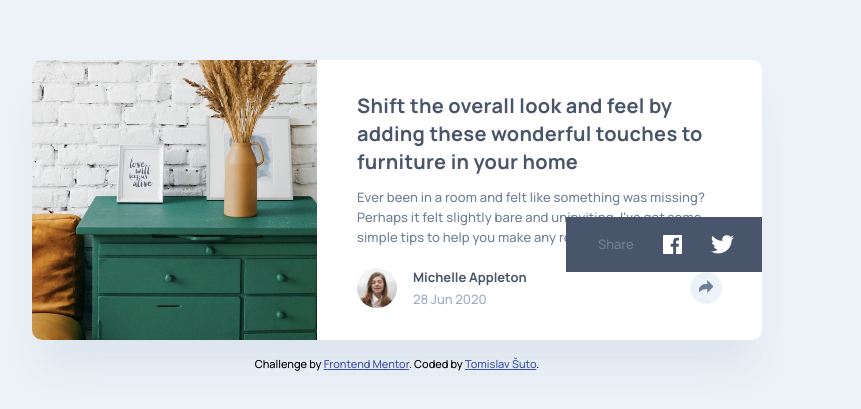
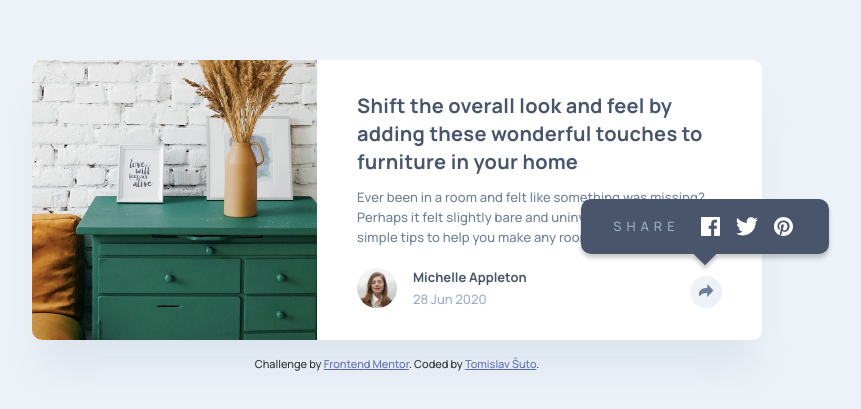
Before and after one commit to RetroApe/article-preview-component-master, a plain HTML site: page index.html in a window 1280 px wide. Shown: the part 185-594 px from the top of the page, without its empty margins (243-1104 px from the left). Drawn offline with Linux system fonts and the light colour scheme.

Commit message:
Fiddling with Share Pop-up

```diff
--- a/index.html
+++ b/index.html
@@ -21,7 +21,7 @@
   <main>
     <div class="card">
 
-      <img src="images/drawers.jpg" alt="drawers with a plant in front of a wall">
+      <img class="main-img" src="images/drawers.jpg" alt="drawers with a plant in front of a wall">
 
       <div class="container">
 
@@ -42,18 +42,35 @@
             <p class="name">Michelle Appleton</p>
             <p class="date">28 Jun 2020</p>
           </div>
+
           <div class="share-icon">
-            <div class="share__pop-up">
-              <p>Share</p>
-              <img src="images/icon-facebook.svg" alt="facebook icon">
-              <img src="images/icon-twitter.svg" alt="twitter icon">
-              <img src="images/icon-pinterest.svg" alt="pinterest icon">
+
+            <div class="wrapper">
+              <div class="share__pop-up__desktop">
+                <p>Share</p>
+                <img src="images/icon-facebook.svg" alt="facebook icon">
+                <img src="images/icon-twitter.svg" alt="twitter icon">
+                <img src="images/icon-pinterest.svg" alt="pinterest icon">
+              </div>
             </div>
+
           </div>
         </div>
 
       </div>
+
+      <div class="share-bg">
+        <div class="share__pop-up__mobile">
+          <p>Share</p>
+          <img src="images/icon-facebook.svg" alt="facebook icon">
+          <img src="images/icon-twitter.svg" alt="twitter icon">
+          <img src="images/icon-pinterest.svg" alt="pinterest icon">
+        </div>
+      </div>
+
     </div>
+
+
 
     <div class="attribution">
       Challenge by <a href="https://www.frontendmentor.io?ref=challenge" target="_blank">Frontend Mentor</a>.
--- a/style.css
+++ b/style.css
@@ -38,11 +38,12 @@ body {
 
     display: flex;
     overflow: clip;
+    position: relative;
 
     background-color: white;
     box-shadow: 0 2.25rem 2.25rem -0.625rem #C9D5E177;
 
-    & img {
+    & .main-img {
         max-inline-size: 17.8125rem;
         object-fit: cover;
         object-position: left;
@@ -59,6 +60,7 @@ body {
 
     font-size: 0.8125rem;
     color: #6E8098;
+
 
     & h1 {
         font-size: 1.25rem;
@@ -81,6 +83,7 @@ body {
 
     justify-content: space-between;
     align-items: center;
+
 
     & .avatar {
         max-width: 2.5rem;
@@ -109,11 +112,13 @@ body {
         width: 2rem;
         height: 2rem;
         flex-shrink: 0;
+        align-self: flex-end;
 
         background-color: #ECF2F8;
         border-radius: 50%;
 
         position: relative;
+        z-index: 1;
 
         &::before {
             content: url(images/icon-share.svg);
@@ -125,19 +130,70 @@ body {
     }
 }
 
-.share__pop-up {
+.wrapper {
+    /* height: 3.4375rem; */
+    position: absolute;
+    left: -340%;
+    bottom: 340%;
+
+}
+
+.share__pop-up__desktop,
+.share__pop-up__mobile {
+
+    display: flex;
+    gap: 1rem;
+
+
+    & p {
+        font-size: 0.8125rem;
+        text-transform: uppercase;
+        letter-spacing: 0.3125rem;
+        color: #9DAEC2;
+        margin-right: 0.3125rem;
+        align-self: center;
+    }
+}
+
+.share__pop-up__mobile {
+    display: none;
+
+}
+
+.share__pop-up__desktop {
     width: 15.5rem;
     height: 3.4375rem;
     padding: 1.125rem 2rem;
 
+    border-radius: 0.625rem;
+    box-shadow: 0 0.25rem 0.25rem 0 #0003;
+
     background-color: #48556A;
 
-    display: flex;
-    justify-content: space-between;
+    position: fixed;
+    z-index: 0;
 
-    position: absolute;
-    transform: translate(-50%, -100%);
+    /* transform: translate(-50%, -1.5rem); */
 
+    transform-origin: 50% 150%;
+    transform: scale(1);
+
+
+    &::after {
+        content: '';
+        position: absolute;
+        bottom: 0rem;
+        left: 50%;
+        width: 1rem;
+        aspect-ratio: 1;
+        margin-left: -0.5rem;
+        margin-bottom: -0.5rem;
+        transform: rotate(45deg);
+
+        background-color: #48556A;
+        box-shadow: 0.17rem 0.17rem 0.25rem 0 #0003;
+
+    }
 }
 
 
@@ -154,7 +210,7 @@ body {
 
         flex-direction: column;
 
-        & img {
+        & .main-img {
             max-inline-size: 100%;
             max-height: 12.5rem;
             object-position: 0 25%;
@@ -162,7 +218,7 @@ body {
     }
 
     .container {
-        padding: 2.25rem 2rem 1.25rem 2rem;
+        padding: 2.25rem 2rem 1rem 2rem;
         flex-grow: 1;
 
         & h1 {
@@ -175,4 +231,47 @@ body {
             margin: 0.75rem 0 auto 0;
         }
     }
+
+
+    .wrapper {
+        height: 0;
+        top: 50%;
+        left: 0;
+    }
+
+    .share__pop-up__desktop {
+        display: none;
+    }
+
+    /* .share__pop-up__desktop {
+
+        position: absolute;
+        border-radius: 0;
+        box-shadow: none;
+        background-color: transparent;
+
+
+        transform: translate(-100%, -50%);
+
+
+        &::after {
+            content: none;
+        }
+    } */
+
+    .share__pop-up__mobile {
+        display: flex;
+    }
+
+    .share-bg {
+        width: 100%;
+        height: 4rem;
+        padding-left: 2rem;
+        background-color: #48556A;
+        position: absolute;
+        bottom: 0;
+
+        display: flex;
+        align-items: center;
+    }
 }
```
